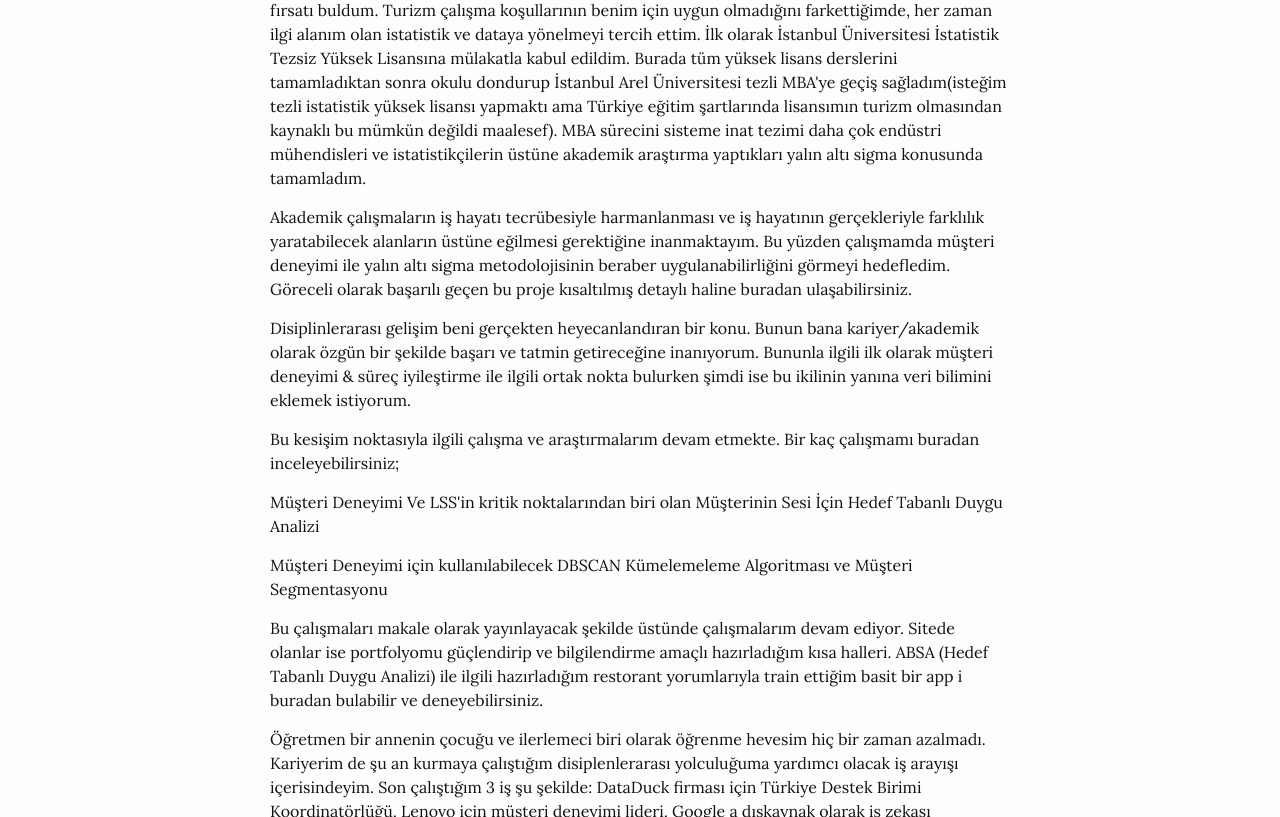
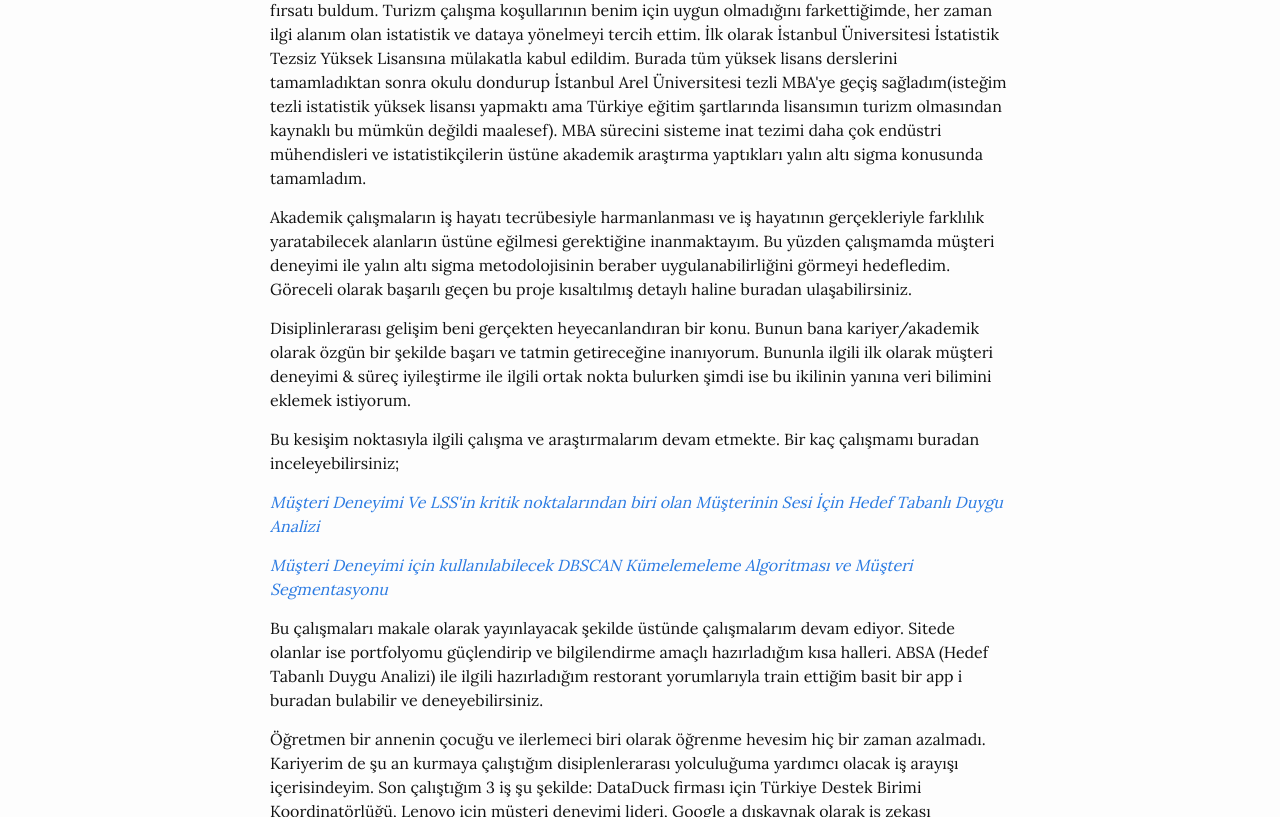
Before and after one commit to EmreToktay/EmreToktay.github.io, a plain HTML site: page index.html in a window 1280 px wide. Shown: the part 283-1100 px from the top of the page. Drawn offline with nearby package versions, Linux system fonts and the light colour scheme; a script that the page names is missing.

Commit message:
Update index.html

```diff
--- a/index.html
+++ b/index.html
@@ -151,9 +151,9 @@ ilk olarak müşteri deneyimi & süreç iyileştirme ile ilgili ortak nokta bulu
 
 <p> Bu kesişim noktasıyla ilgili çalışma ve araştırmalarım devam etmekte. Bir kaç çalışmamı buradan inceleyebilirsiniz;</p>
 
-<p> Müşteri Deneyimi Ve LSS'in kritik noktalarından biri olan Müşterinin Sesi İçin Hedef Tabanlı Duygu Analizi</p>
+<p><em><a href="https://memretoktay.net/Blog%20Posts/htda.html">Müşteri Deneyimi Ve LSS'in kritik noktalarından biri olan Müşterinin Sesi İçin Hedef Tabanlı Duygu Analizi</a></em></p>
 
-<p> Müşteri Deneyimi için kullanılabilecek DBSCAN Kümelemeleme Algoritması ve Müşteri Segmentasyonu</p>
+<p><em><a href="https://memretoktay.net/Blog%20Posts/dbscan.html">Müşteri Deneyimi için kullanılabilecek DBSCAN Kümelemeleme Algoritması ve Müşteri Segmentasyonu</a></em></p>
 
 <p> Bu çalışmaları makale olarak yayınlayacak şekilde üstünde çalışmalarım devam ediyor. Sitede olanlar ise portfolyomu güçlendirip ve bilgilendirme amaçlı hazırladığım kısa halleri.
 ABSA (Hedef Tabanlı Duygu Analizi) ile ilgili hazırladığım restorant yorumlarıyla train ettiğim basit bir app i buradan bulabilir ve deneyebilirsiniz.</p>
```
